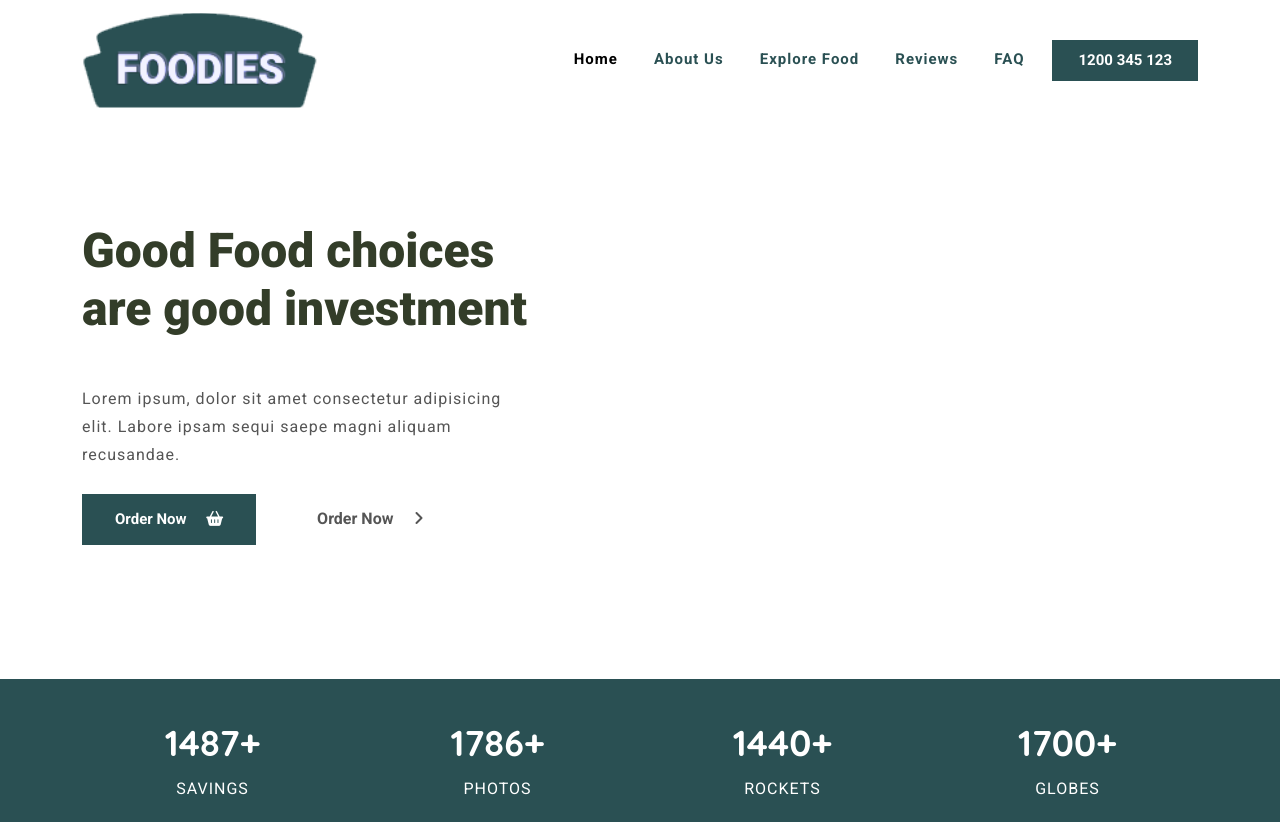
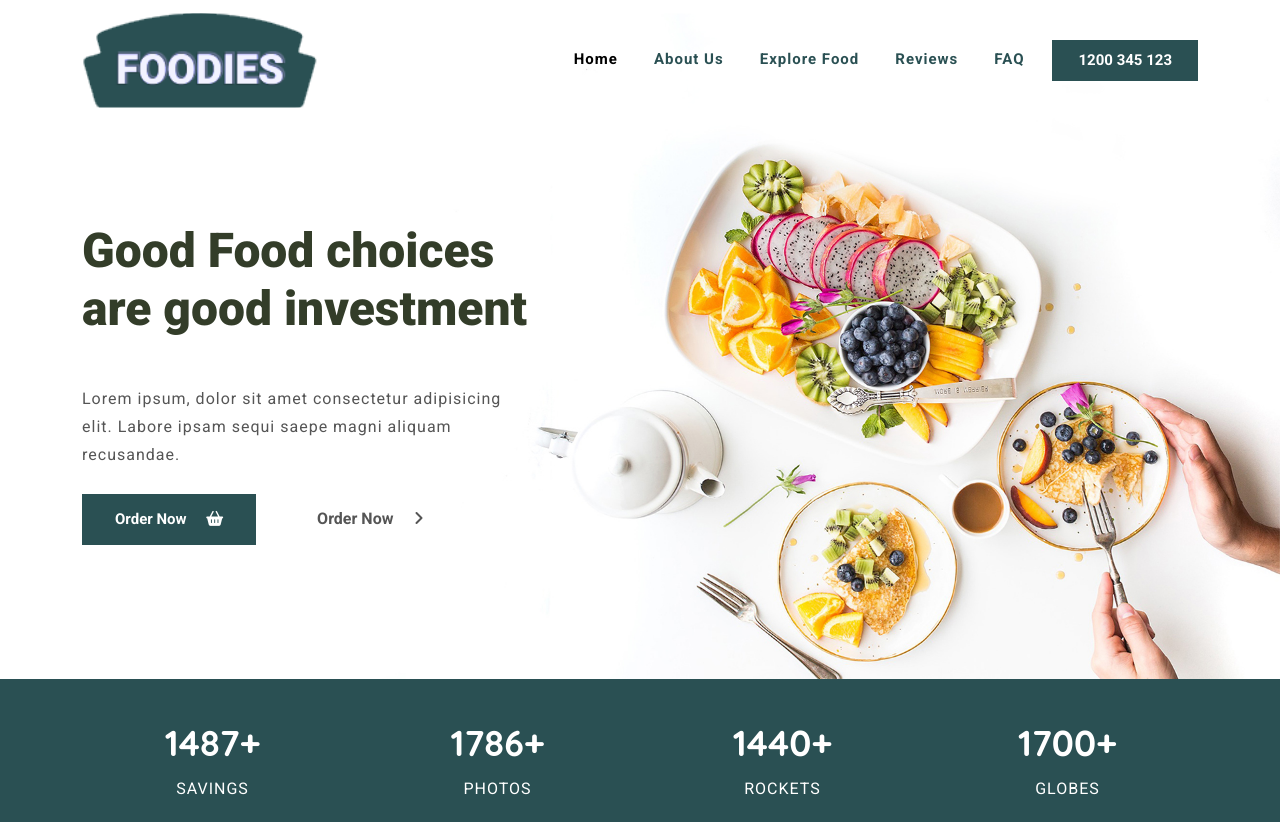
Before and after one commit to manishmksaini/foodies, a plain HTML site: page index.html in a window 1280 px wide. Shown: the top 822 px of the page. Drawn offline with nearby package versions, Linux system fonts and the light colour scheme.

Commit message:
Update style.css

```diff
--- a/assest/css/style.css
+++ b/assest/css/style.css
@@ -236,7 +236,7 @@ Header-saction
 
  .top-banner {
      width: 100%;
-     background: url(./assest/img/bg/bg-1.jpg) no-repeat center;
+     background: url(../img/bg/bg-1.jpg) no-repeat center;
      background-size: cover;
      padding: 13.875rem 0 8.375rem;
  }
```
